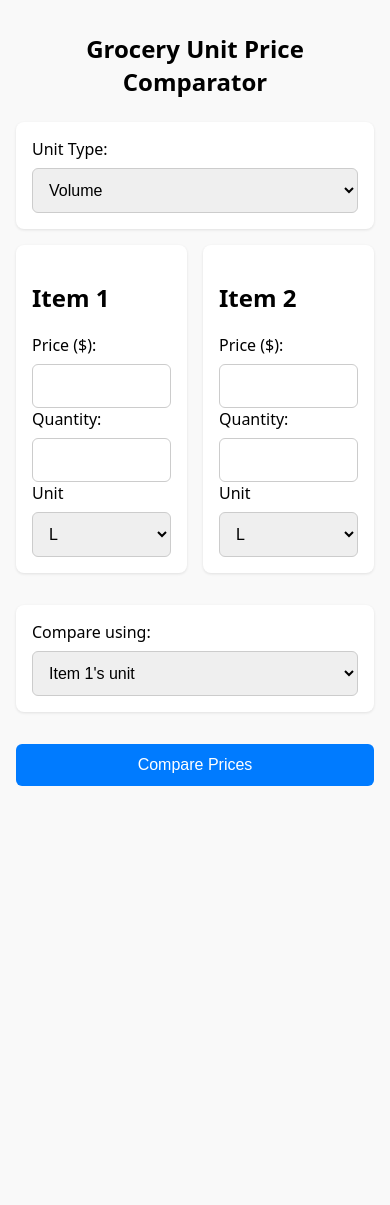
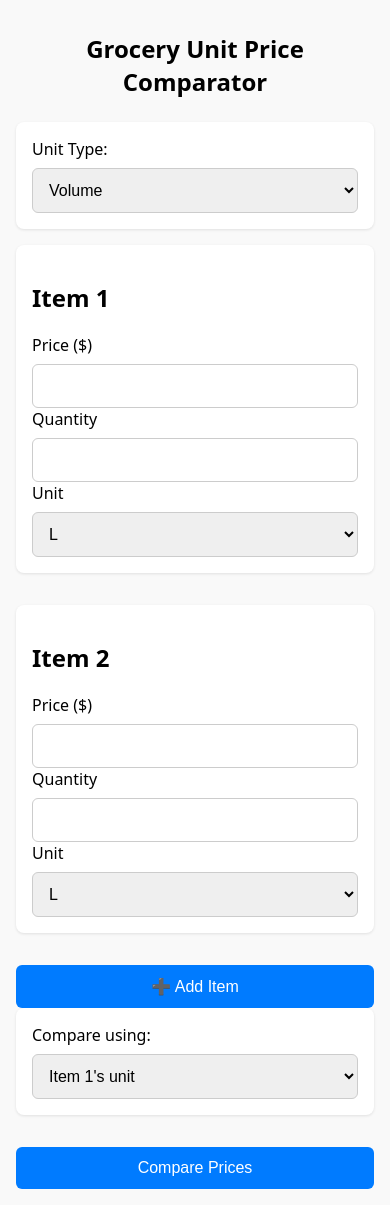
Before and after one commit to aaronliunumber2/grocery-compare, a React (Vite) app: page / in a window 390 px wide. Before the commit the page ends 844 px from the top, so only its background shows below. Built offline with nearby package versions, Linux system fonts and the light colour scheme.

Commit message:
Add more than two items

```diff
--- a/src/App.css
+++ b/src/App.css
@@ -49,11 +49,9 @@ button {
 }
 
 .item-grid {
-    display: flex;
-    flex-direction: row;
+    display: grid;
+    grid-template-columns: repeat(2, 1fr);
     gap: 1rem;
-    justify-content: space-between;
-    margin-bottom: 1rem;
 }
 
 .item-grid .card {
@@ -66,3 +64,9 @@ button {
         flex-direction: column;
     }
 }
+
+@media (max-width: 600px) {
+    .item-grid {
+        grid-template-columns: 1fr;
+    }
+}
--- a/src/App.jsx
+++ b/src/App.jsx
@@ -6,6 +6,7 @@ import './App.css';
 
 function App() {
     const resultRef = useRef(null);
+    const lastItemRef = useRef(null);
 
     const [unitType, setUnitType] = useState('volume');
     const [baseline, setBaseline] = useState(0);
@@ -76,6 +77,30 @@ function App() {
         }, 50);
     };
 
+    const addNewItem = () => {
+        const defaultUnit =
+            unitType === 'volume' ? 'L' :
+                unitType === 'weight' ? 'g' :
+                    'count';
+
+        setItems((prevItems) => {
+            const newItems = [
+                ...prevItems,
+                { price: '', quantity: '', unit: defaultUnit }
+            ];
+
+            // scroll to new item after render
+            setTimeout(() => {
+                lastItemRef.current?.scrollIntoView({ behavior: 'smooth', block: 'start' });
+            }, 100);
+
+            return newItems;
+        });
+
+        // also add a placeholder error object
+        setInputErrors((prevErrors) => [...prevErrors, {}]);
+    };
+
     return (
         <div className="container">
             <h1>Grocery Unit Price Comparator</h1>
@@ -103,9 +128,22 @@ function App() {
                         unitOptions={unitOptions}
                         errors={inputErrors[index] || {}}
                         showErrors={hasTriedCompare}
+                        onRemove={() => {
+                            if (items.length > 2) {
+                                const newItems = items.filter((_, i) => i !== index);
+                                setItems(newItems);
+                                setInputErrors((prev) => prev.filter((_, i) => i !== index));
+                            }
+                        }}
+                        canRemove={index > 1}
+                        ref={index === items.length - 1 ? lastItemRef : null}
                     />
                 ))}
             </div>
+
+            <button onClick={addNewItem}>
+                ➕ Add Item
+            </button>
 
             <div className="card">
                 <label>Compare using: </label>
--- a/src/components/ItemInput.jsx
+++ b/src/components/ItemInput.jsx
@@ -1,7 +1,17 @@
-// src/components/ItemInput.jsx
-import React from 'react';
+import React, { forwardRef } from 'react';
 
-function ItemInput({ label, itemData, onChange, unitOptions, errors = {}, showErrors }) {
+const ItemInput = forwardRef(function ItemInput(props, ref) {
+    const {
+        label,
+        itemData,
+        onChange,
+        unitOptions,
+        errors = {},
+        showErrors,
+        onRemove,
+        canRemove
+    } = props;
+
     const handleChange = (field, value) => {
         onChange({
             ...itemData,
@@ -10,15 +20,15 @@ function ItemInput({ label, itemData, onChange, unitOptions, errors = {}, showEr
     };
 
     return (
-        <div className="card">
+        <div className="card" ref={ref}>
             <h2>{label}</h2>
 
             <div>
-                <label>Price ($): </label>
+                <label>Price ($)</label>
                 <input
                     type="number"
                     value={itemData.price}
-                    onChange={(e) => handleChange('price', parseFloat(e.target.value))}
+                    onChange={(e) => handleChange('price', parseFloat(e.target.value) || '')}
                 />
                 {showErrors && errors.price && (
                     <div style={{ color: 'red', fontSize: '0.85rem' }}>{errors.price}</div>
@@ -26,17 +36,18 @@ function ItemInput({ label, itemData, onChange, unitOptions, errors = {}, showEr
             </div>
 
             <div>
-                <label>Quantity: </label>
+                <label>Quantity</label>
                 <input
                     type="number"
                     value={itemData.quantity}
-                    onChange={(e) => handleChange('quantity', parseFloat(e.target.value))}
+                    onChange={(e) => handleChange('quantity', parseFloat(e.target.value) || '')}
                 />
                 {showErrors && errors.quantity && (
                     <div style={{ color: 'red', fontSize: '0.85rem' }}>{errors.quantity}</div>
                 )}
             </div>
 
+            <div>
                 <label>Unit</label>
                 <select
                     value={itemData.unit}
@@ -44,7 +55,7 @@ function ItemInput({ label, itemData, onChange, unitOptions, errors = {}, showEr
                 >
                     {unitOptions.map((u) => (
                         <option key={u} value={u}>
-                        {u === 'count' ? 'Each' : u}
+                            {u === 'count' ? 'Each' : u === 'gal' ? 'Gallon' : u}
                         </option>
                     ))}
                 </select>
@@ -52,7 +63,26 @@ function ItemInput({ label, itemData, onChange, unitOptions, errors = {}, showEr
                     <div style={{ color: 'red', fontSize: '0.85rem' }}>{errors.unit}</div>
                 )}
             </div>
+
+            {canRemove && (
+                <button
+                    style={{
+                        backgroundColor: 'red',
+                        color: 'white',
+                        marginTop: '0.75rem',
+                        padding: '0.5rem',
+                        width: '100%',
+                        border: 'none',
+                        borderRadius: '4px',
+                        cursor: 'pointer'
+                    }}
+                    onClick={onRemove}
+                >
+                    ❌ Remove
+                </button>
+            )}
+        </div>
     );
-}
+});
 
 export default ItemInput;
```
Lines whose indentation alone changed are shown as unchanged.
